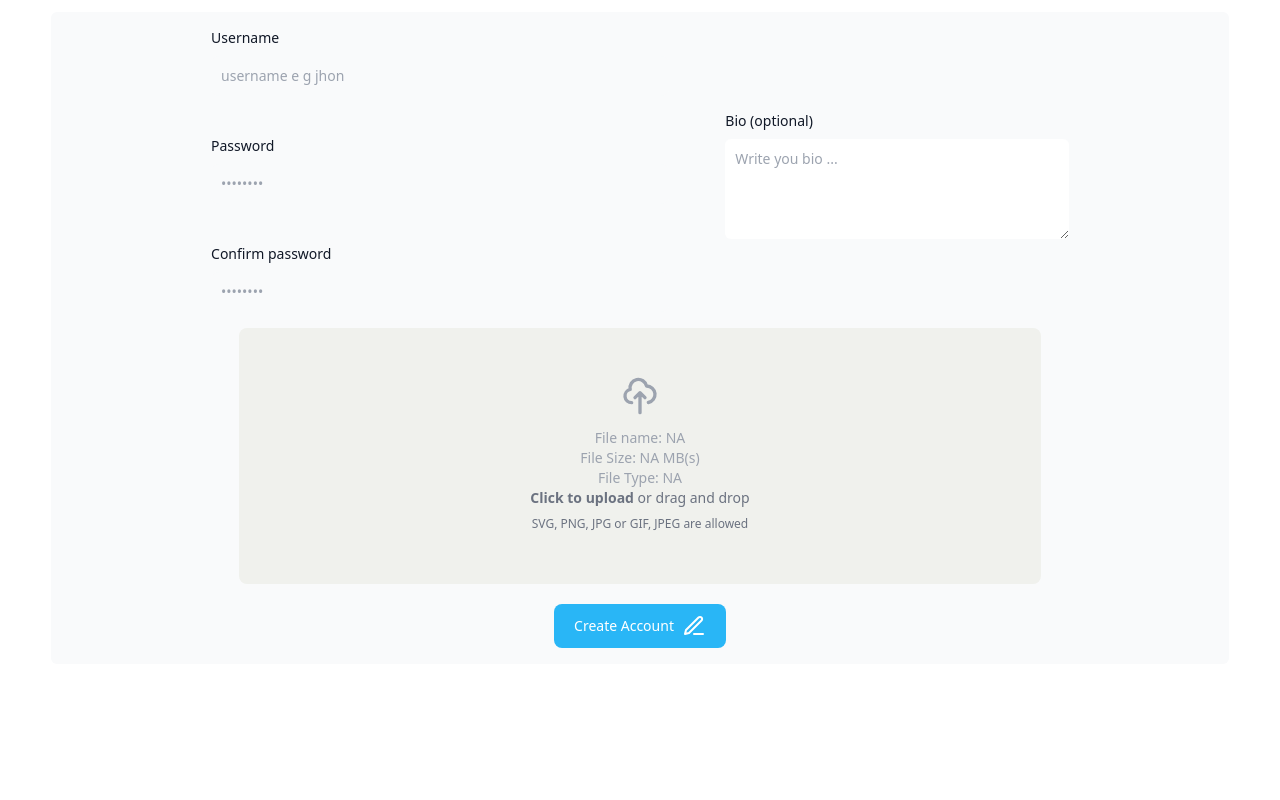
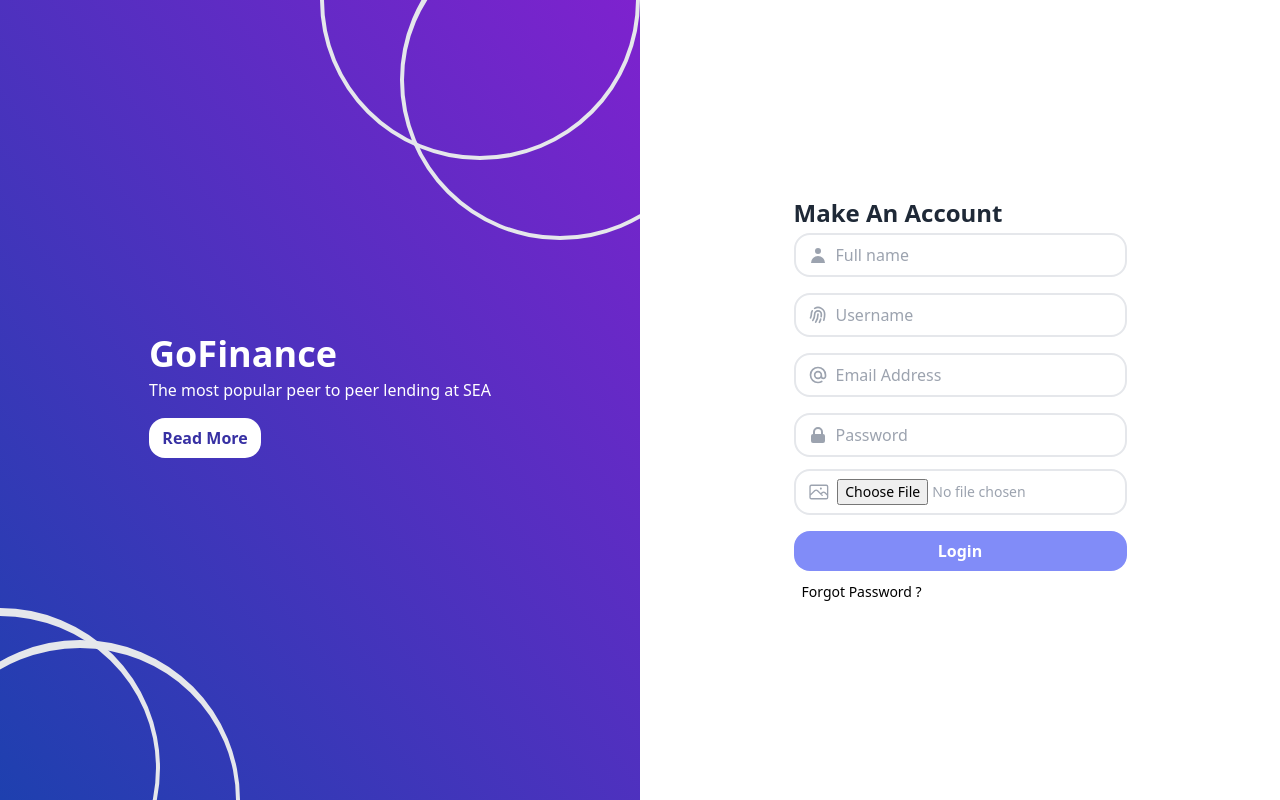
Before and after one commit to AliSinaYOusofi/LetsChat, a Next.js app in the folder chatty/: page /signup in a window 1280 px wide. Built offline with nearby package versions, Linux system fonts and the light colour scheme.

Commit message:
new signup

```diff
--- a/chatty/components/MainSingup/MainSignUp.jsx
+++ b/chatty/components/MainSingup/MainSignUp.jsx
@@ -178,60 +178,67 @@
 
     return (
         <>
-            <form className="flex md:flex-row flex-col flex-wrap justify-center items-center
-            bg-gray-50
-            h-full w-[92%] mt-3 rounded-md mx-auto gap-x-14 p-4
-            transition-all duration-300 " >
-
-                <div className="md:gap-y-10 gap-y-7 flex flex-col w-full md:w-[40%] items-start justify-start
-                md:px-0">
-
-
-                    <div className="w-full ">
-                        <label htmlFor="username" className="block mb-2 text-sm font-medium text-gray-900 ">Username </label>
-                        <input onChange={(e) => setUsername(e.target.value)} type="text" name="username" id="username" placeholder="username e g jhon" className="bg-gray-50 border-none outline-none border-gray-300 text-gray-900 sm:text-sm rounded-lg focus:ring-primary-600 focus:border-primary-600 block w-full p-2.5"  />
+            <div className="h-screen md:flex">
+                <div
+                    className="relative overflow-hidden md:flex w-1/2 bg-gradient-to-tr from-blue-800 to-purple-700 i justify-around items-center hidden">
+                    <div>
+                        <h1 className="text-white font-bold text-4xl font-sans">GoFinance</h1>
+                        <p className="text-white mt-1">The most popular peer to peer lending at SEA</p>
+                        <button type="submit" className="block w-28 bg-white text-indigo-800 mt-4 py-2 rounded-2xl font-bold mb-2">Read More</button>
                     </div>
-
-                    <div className="w-full">
-                        <label htmlFor="password" className="block mb-2 text-sm font-medium text-gray-900">Password </label>
-                        <input onChange={(e) => setPassword(e.target.value)} type="password" name="password" id="password" placeholder="••••••••" className="bg-gray-50 border-none outline-none border-gray-300 text-gray-900 sm:text-sm rounded-lg focus:ring-primary-600 focus:border-primary-600 block w-full p-2.5"  />
-                    </div>
-                    <div className="w-full">
-                        <label htmlFor="confirm" className="block mb-2 text-sm font-medium text-gray-900">Confirm password</label>
-                        <input value={confirmPassword} onChange={(e) => setConfirmPassword(e.target.value)} type="password" name="confirm" id="confirm" placeholder="••••••••" className="bg-gray-50 border-none outline-none border-gray-300 text-gray-900 sm:text-sm rounded-lg focus:ring-primary-600 focus:border-primary-600 block w-full p-2.5 "  />
-                    </div>
+                    <div className="absolute -bottom-32 -left-40 w-80 h-80 border-4 rounded-full border-opacity-30 border-t-8"></div>
+                    <div className="absolute -bottom-40 -left-20 w-80 h-80 border-4 rounded-full border-opacity-30 border-t-8"></div>
+                    <div className="absolute -top-40 -right-0 w-80 h-80 border-4 rounded-full border-opacity-30 border-t-8"></div>
+                    <div className="absolute -top-20 -right-20 w-80 h-80 border-4 rounded-full border-opacity-30 border-t-8"></div>
                 </div>
-
-                <div className="mt-4 md:w-[30%] w-full items-start justify-start">
-
-                    <div className="w-full">
-                        <label htmlFor="message" className="block mb-2 text-sm font-medium text-gray-900">Bio (optional)</label>
-                        <textarea id="message" onChange={(e) => setBio(e.target.value)} rows="4" className="border-none outline-none p-2.5 w-full text-sm text-gray-900 rounded-md" placeholder="Write you bio ..." ></textarea>
-                    </div>
-
+                <div className="flex md:w-1/2 justify-center py-10 items-center bg-white">
+                    <form className="bg-white">
+                        <h1 className="text-gray-800 font-bold text-2xl mb-1">Make An Account</h1>
+                        <p> </p>
+                        <div className="flex items-center border-2 py-2 px-3 rounded-2xl mb-4">
+                            <svg xmlns="http://www.w3.org/2000/svg" className="h-5 w-5 text-gray-400" viewBox="0 0 20 20"
+                                fill="currentColor">
+                                <path fill-rule="evenodd" d="M10 9a3 3 0 100-6 3 3 0 000 6zm-7 9a7 7 0 1114 0H3z"
+                                    clip-rule="evenodd" />
+                            </svg>
+                            <input className="pl-2 outline-none border-none" type="text" name="" id="" placeholder="Full name" />
+                        </div>
+                        <div className="flex items-center border-2 py-2 px-3 rounded-2xl mb-4">
+                            <svg xmlns="http://www.w3.org/2000/svg" className="h-5 w-5 text-gray-400" fill="none"
+                                viewBox="0 0 24 24" stroke="currentColor">
+                                <path stroke-linecap="round" stroke-linejoin="round" stroke-width="2"
+                                    d="M12 11c0 3.517-1.009 6.799-2.753 9.571m-3.44-2.04l.054-.09A13.916 13.916 0 008 11a4 4 0 118 0c0 1.017-.07 2.019-.203 3m-2.118 6.844A21.88 21.88 0 0015.171 17m3.839 1.132c.645-2.266.99-4.659.99-7.132A8 8 0 008 4.07M3 15.364c.64-1.319 1-2.8 1-4.364 0-1.457.39-2.823 1.07-4" />
+                            </svg>
+                            <input className="pl-2 outline-none border-none" type="text" name="" id="" placeholder="Username" />
+                        </div>
+                        <div className="flex items-center border-2 py-2 px-3 rounded-2xl mb-4">
+                            <svg xmlns="http://www.w3.org/2000/svg" className="h-5 w-5 text-gray-400" fill="none"
+                                viewBox="0 0 24 24" stroke="currentColor">
+                                <path stroke-linecap="round" stroke-linejoin="round" stroke-width="2"
+                                    d="M16 12a4 4 0 10-8 0 4 4 0 008 0zm0 0v1.5a2.5 2.5 0 005 0V12a9 9 0 10-9 9m4.5-1.206a8.959 8.959 0 01-4.5 1.207" />
+                            </svg>
+                            <input className="pl-2 outline-none border-none" type="text" name="" id="" placeholder="Email Address" />
+                        </div>
+                        <div className="flex items-center border-2 py-2 px-3 rounded-2xl">
+                            <svg xmlns="http://www.w3.org/2000/svg" className="h-5 w-5 text-gray-400" viewBox="0 0 20 20"
+                                fill="currentColor">
+                                <path fill-rule="evenodd"
+                                    d="M5 9V7a5 5 0 0110 0v2a2 2 0 012 2v5a2 2 0 01-2 2H5a2 2 0 01-2-2v-5a2 2 0 012-2zm8-2v2H7V7a3 3 0 016 0z"
+                                    clip-rule="evenodd" />
+                            </svg>
+                            <input className="pl-2 outline-none border-none" type="text" name="" id="" placeholder="Password" />
+                        </div>
+                        <div className="flex items-center border-2 py-2 px-3 rounded-2xl mt-3">
+                            <svg xmlns="http://www.w3.org/2000/svg" fill="none" viewBox="0 0 24 24" strokeWidth={1.5} stroke="currentColor" className="h-6 w-6 text-gray-400">
+                                <path strokeLinecap="round" strokeLinejoin="round" d="M2.25 15.75l5.159-5.159a2.25 2.25 0 013.182 0l5.159 5.159m-1.5-1.5l1.409-1.409a2.25 2.25 0 013.182 0l2.909 2.909m-18 3.75h16.5a1.5 1.5 0 001.5-1.5V6a1.5 1.5 0 00-1.5-1.5H3.75A1.5 1.5 0 002.25 6v12a1.5 1.5 0 001.5 1.5zm10.5-11.25h.008v.008h-.008V8.25zm.375 0a.375.375 0 11-.75 0 .375.375 0 01.75 0z" />
+                            </svg>
+                            <input className=" w-full text-sm text-gray-400  ml-2" id="file_input" type="file" placeholder='Select Profile Image'/>
+                        </div>
+                        <button type="submit" className="block w-full bg-indigo-400 transition-all duration-300 hover:bg-indigo-600 mt-4 py-2 rounded-2xl text-white font-semibold mb-2">Login</button>
+                        <span className="text-sm ml-2 hover:text-blue-500 cursor-pointer">Forgot Password ?</span>
+                    </form>
                 </div>
-                <div  className="flex items-center justify-center w-[70%] mx-auto mt-4 group">
-                    <label  htmlFor="dropzone-file" className="flex flex-col items-center justify-center w-full h-64 bg-[#f0f1ed]  rounded-lg cursor-pointer">
-                        <div className="flex flex-col items-center justify-center pt-5 pb-6">
-                            <svg aria-hidden="true" className="w-10 h-10 mb-3 text-gray-400 transition-all duration-300
-                            group-hover:-translate-y-2" fill="none" stroke="currentColor" viewBox="0 0 24 24" xmlns="http://www.w3.org/2000/svg"><path strokeLinecap="round" strokeLinejoin="round" strokeWidth="2" d="M7 16a4 4 0 01-.88-7.903A5 5 0 1115.9 6L16 6a5 5 0 011 9.9M15 13l-3-3m0 0l-3 3m3-3v12"></path></svg>
-                            <p className="text-sm text-gray-400">File name: {imageDetails?.name || "NA"} </p>
-                            <p className="text-sm text-gray-400">File Size: {imageDetails?.size / 1000000 || "NA"} MB(s)  </p>
-                            <p className="text-sm text-gray-400">File Type: {imageDetails?.type?.split("/")[1]  || "NA"} </p>
-
-                            <p className="mb-2 text-sm text-gray-500 dark:text-gray-400"><span className="font-semibold">Click to upload</span> or drag and drop</p>
-                            <p className="text-xs text-gray-500 dark:text-gray-400">SVG, PNG, JPG or GIF, JPEG are allowed</p>
-                        </div>
-                        <input onChange={checkImageDetailsBeforSubmit}  ref={imageFileRef} id="dropzone-file" type="file" className="hidden" />
-                    </label>
-                </div>
-                <div className="w-full text-center mt-5 flex items-center justify-center">
-                    <button onClick={handleSubmit}  type="button" className="w-fit flex items-center justify-center text-white bg-[#29B6F6] font-medium rounded-lg text-sm px-5 py-2.5 text-center  gap-x-2 group">
-                        Create Account
-                    <svg className="transition-all duration-150 group-hover:-translate-y-1" xmlns="http://www.w3.org/2000/svg" width="24" height="24" viewBox="0 0 24 24" fill="none" stroke="currentColor" strokeWidth="2" strokeLinecap="round" strokeLinejoin="round" ><path d="M12 20h9"></path><path d="M16.5 3.5a2.121 2.121 0 0 1 3 3L7 19l-4 1 1-4L16.5 3.5z"></path></svg>
-                    </button>
-                </div>
-            </form>
+            </div>
        </>
     )
 }
```
